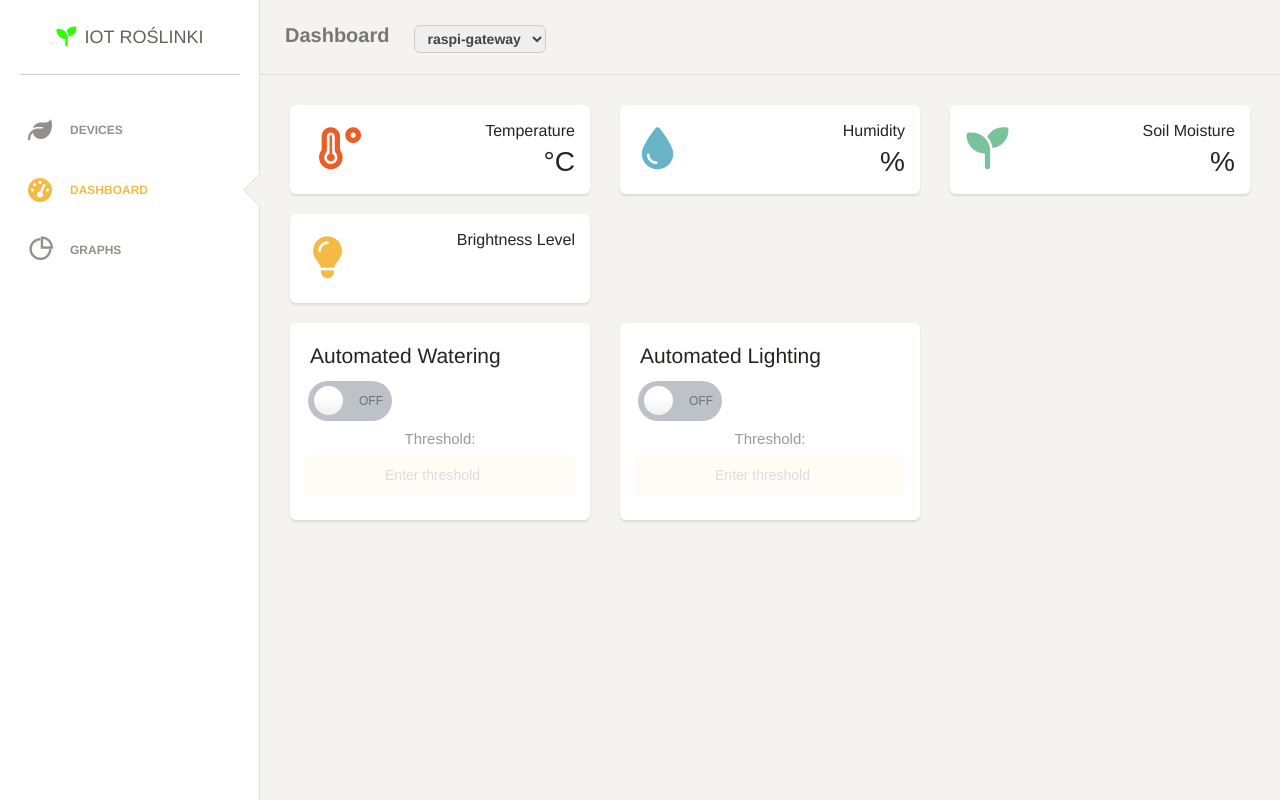
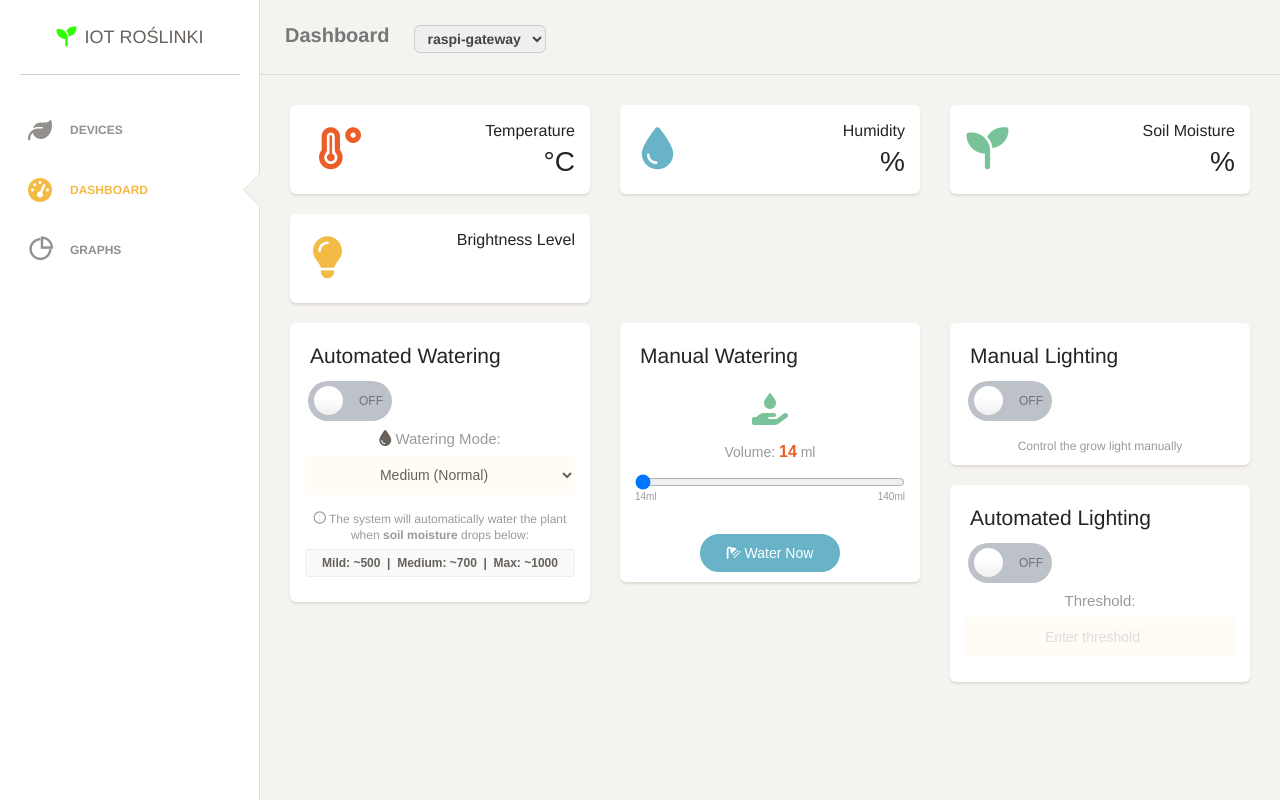
Before and after one commit to Mlodko/iot2025-plants, a FastAPI app: page / in a window 1280 px wide. Run offline with FastAPI, Linux system fonts and the light colour scheme; data comes from the database, SQL or seed files in the repository; some libraries are stand-ins or nearby versions; some web fonts are replaced.

Commit message:
Refactor dashboard.html structure and styles

```diff
--- a/iot2025-plants/app/templates/dashboard.html
+++ b/iot2025-plants/app/templates/dashboard.html
@@ -196,22 +196,100 @@
                       </div>
                       <div class="content text-center">
                           <label class="toggleBtn">
-                    <input class="switch-input" id="autoSwitch" type="checkbox" onclick="auto()" />
+                              <input class="switch-input" id="autoSwitch" type="checkbox" onclick="auto()"/>
                               <span class="switch-label" data-on="on" data-off="off"></span>
                               <span class="switch-handle"></span>
                           </label>
 
                           <div class="form-group mt-3">
-                    <label for="wateringThreshold">Threshold:</label>
-                    <input type="number" id="wateringThreshold" class="form-control text-center"
-                           placeholder="Enter threshold" min="0" max="100"
-                           onchange="saveThreshold('watering', this.value)" />
+                              <label for="wateringThreshold">
+                                  <i class="fas fa-tint" style="color: #66615b;"></i> Watering Mode:
+                              </label>
+
+                              <select id="wateringThreshold" class="form-control text-center"
+                                      style="text-align-last: center;"
+                                      onchange="saveThreshold('watering', this.value)">
+                                  <option value="500">Mild (Dry)</option>
+
+                                  <option value="700" selected>Medium (Normal)</option>
+
+                                  <option value="1000">Max (Wet)</option>
+                              </select>
+
+                            <div style="margin-top: 15px; font-size: 12px; color: #9a9a9a; line-height: 1.5;">
+                                <p style="margin-bottom: 5px; font-size: 12px;">
+                                    <i class="ti-info-alt"></i>
+                                    The system will automatically water the plant when <b>soil moisture</b> drops below:
+                                </p>
+                                <div style="font-weight: 600; color: #66615b; background-color: #f9f9f9; padding: 4px; border-radius: 4px; border: 1px solid #eee;">
+                                    Mild: ~500 &nbsp;|&nbsp; Medium: ~700 &nbsp;|&nbsp; Max: ~1000
                                 </div>
+                            </div>
+                          </div>
+
+                      </div>
+                  </div>
+              </div>
+<div class="col-md-4">
+                  <div class="card">
+                      <div class="header">
+                          <h4 class="title">Manual Watering</h4>
+                      </div>
+                      <div class="content text-center">
+
+                          <div style="margin-bottom: 15px; margin-top: 10px;">
+                              <i class="fas fa-hand-holding-water" style="font-size: 32px; color: #7ac29a;"></i>
+                          </div>
+
+                          <div class="form-group">
+                              <label style="font-size: 14px;">Volume:
+                                  <span id="manualAmountDisplay"
+                                        style="font-weight:bold; font-size:16px; color: #EB5E28;">14</span> ml
+                              </label>
+
+                              <input type="range" id="manualAmountSlider"
+                                     min="14" max="140" step="14" value="14"
+                                     style="width: 100%; cursor: pointer; margin-top: 5px;"
+                                     oninput="updateSliderLabel(this.value)">
+
+                              <div style="display:flex; justify-content:space-between; font-size:10px; color:#9a9a9a;">
+                                  <span>14ml</span>
+                                  <span>140ml</span>
+                              </div>
+                          </div>
+
+                          <button class="btn btn-info btn-fill btn-wd" style="margin-top: 15px;"
+                                  onclick="triggerManualWater()">
+                              <i class="fas fa-shower"></i> Water Now
+                          </button>
+
                       </div>
                   </div>
               </div>
 
             <!-- Lighting -->
+              <div class="col-md-4">
+                  <div class="card">
+                      <div class="header">
+                          <h4 class="title">Manual Lighting</h4>
+                      </div>
+                      <div class="content text-center">
+
+                          <div class="form-group">
+                              <label class="toggleBtn">
+                                  <input class="switch-input" id="lightSwitch" type="checkbox" onclick="toggleLight()"/>
+                                  <span class="switch-label" data-on="ON" data-off="OFF"></span>
+                                  <span class="switch-handle"></span>
+                              </label>
+                          </div>
+
+                          <p class="category" style="font-size: 12px; margin-top: 10px; color: #9a9a9a;">
+                              Control the grow light manually
+                          </p>
+
+                      </div>
+                  </div>
+              </div>
             <div class="col-md-4">
               <div class="card">
                 <div class="header">
@@ -241,7 +319,35 @@
   </div>
 
   <!-- Scripts -->
+  <script>
+      // Funkcja aktualizująca napis przy przesuwaniu suwaka
+      function updateSliderLabel(val) {
+          document.getElementById('manualAmountDisplay').innerText = val;
+      }
 
+      // Funkcja wysyłająca polecenie podlania
+      function triggerManualWater() {
+          var amount = document.getElementById('manualAmountSlider').value;
+
+          // Tutaj dodaj logikę wysyłania do serwera/urządzenia
+          // Np. fetch('/api/water', { method: 'POST', body: amount... })
+
+          console.log("Wysyłam komendę podlania: " + amount + " ml");
+          alert("Podlewam roślinkę dawką: " + amount + " ml!");
+      }
+    //Funkcja zarządzająca czy światło włączone
+    function toggleLight() {
+    var isChecked = document.getElementById('lightSwitch').checked;
+
+    // Logika wysyłania do serwera/Arduino
+    if(isChecked) {
+        console.log("Light turned ON");
+        // np. fetch('/api/light/on');
+    } else {
+        console.log("Light turned OFF");
+        // np. fetch('/api/light/off');
+    }
+}
   </script>
 
 
```
Lines whose indentation alone changed are shown as unchanged.
